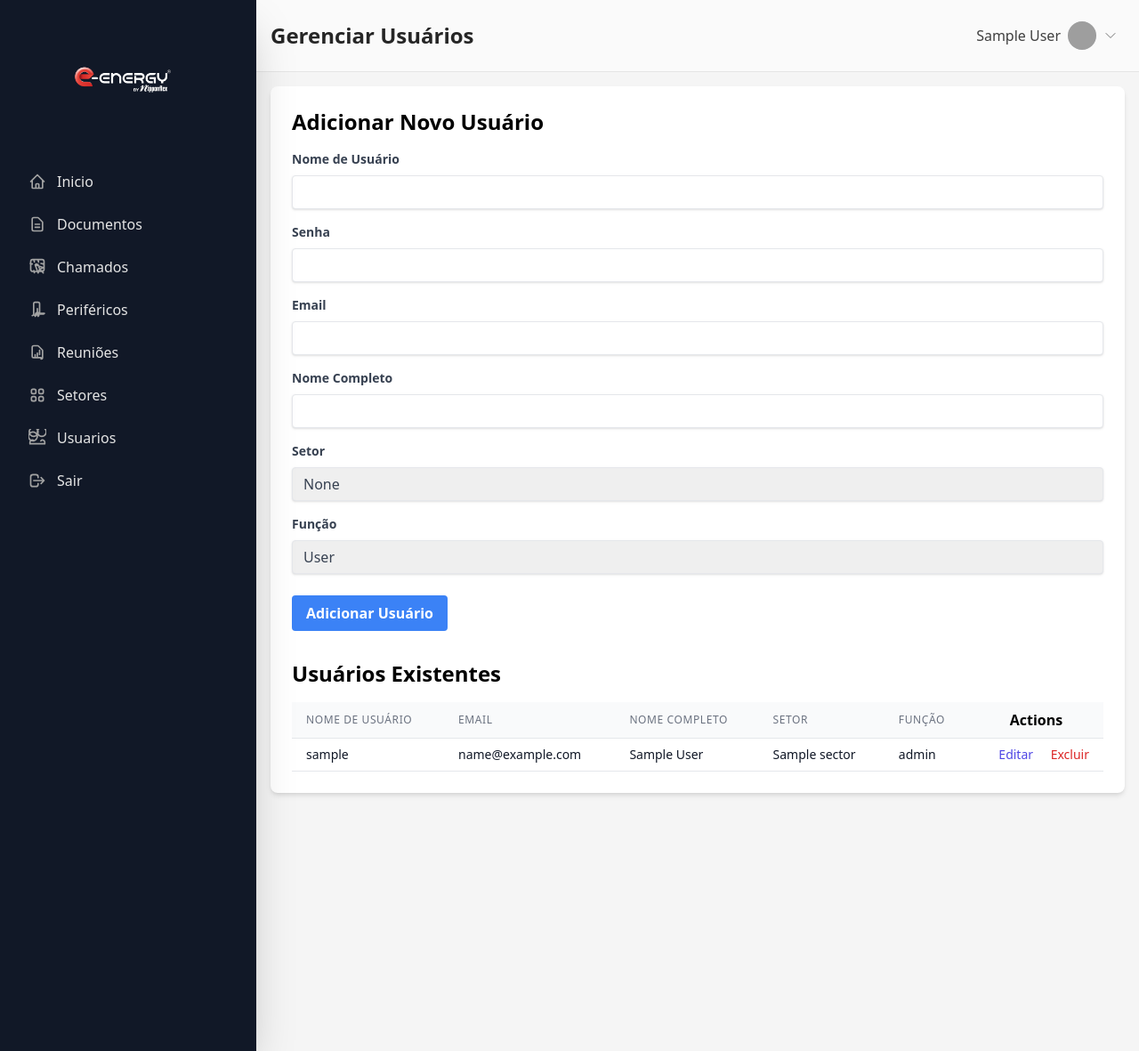
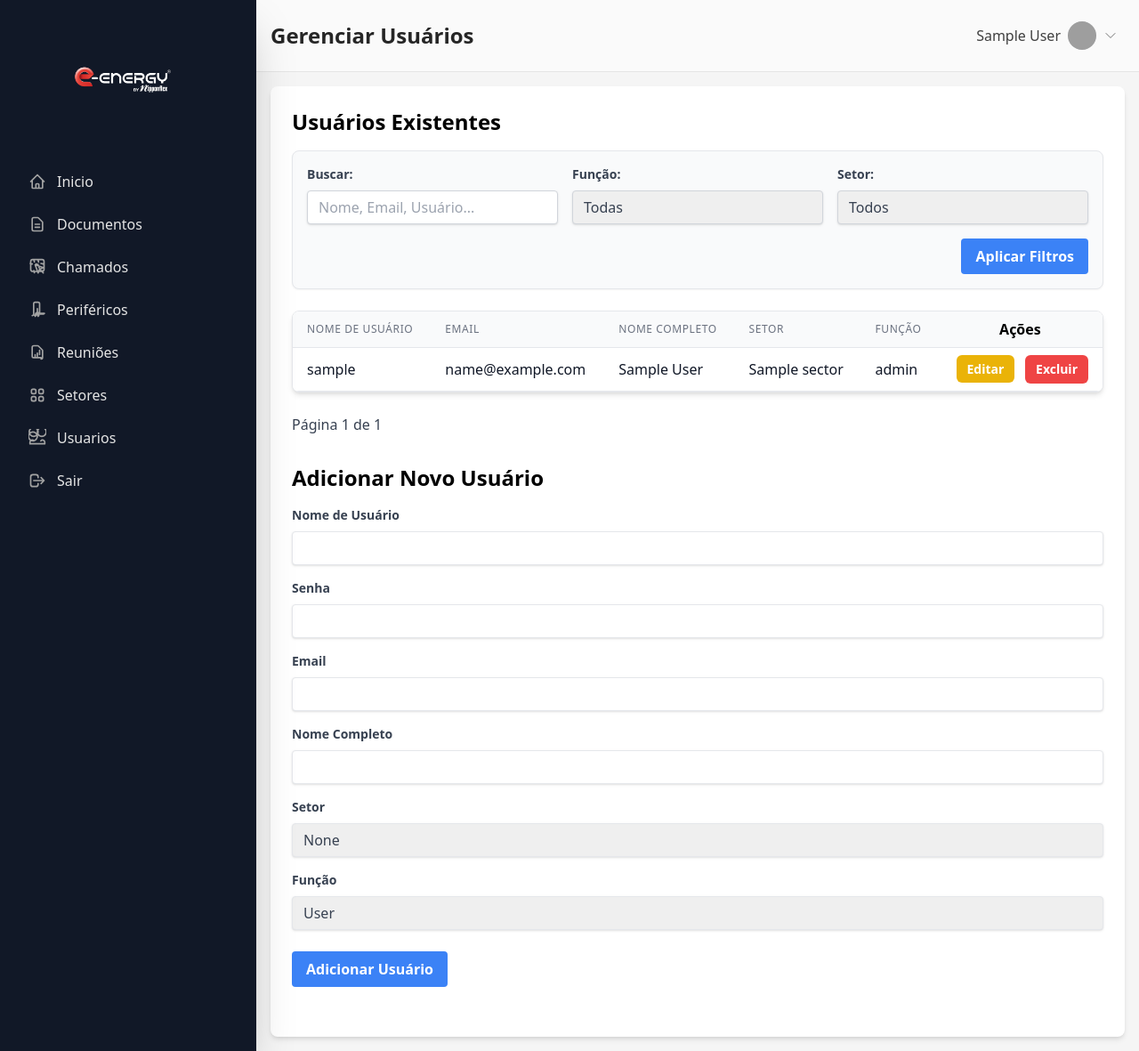
Before and after one commit to hatdexw/energy-system, a PHP site: page /users in a window 1280 px wide. Shown: the whole page at 89% size. Run offline with PHP 8.4, Linux system fonts and the light colour scheme; the visitor is signed in with stand-in values (Sample User, id 1); tables that the repository leaves empty or names only in its code hold one stand-in row (values such as "Sample post"); a stand-in replaces the project's code that opens the database connection; some libraries are stand-ins or nearby versions; grey boxes are pictures that could not be loaded.

Commit message:
melhorando design e ux da aba usuarios

```diff
--- a/app/controllers/UserController.php
+++ b/app/controllers/UserController.php
@@ -7,13 +7,37 @@ class UserController
 {
     public function index()
     {
+        $userModel = new User();
+        $sectorModel = new Sector();
 
+        // Parâmetros de busca e filtro
+        $search = $_GET['search'] ?? '';
+        $filter_role = $_GET['filter_role'] ?? '';
+        $filter_sector = $_GET['filter_sector'] ?? '';
 
-        $user = new User();
-        $users = $user->getAll();
+        // Parâmetros de paginação
+        $page = isset($_GET['page']) ? (int)$_GET['page'] : 1;
+        $limit = 10; // Número de usuários por página
+        $offset = ($page - 1) * $limit;
 
-        $sector = new Sector();
-        $sectors = $sector->getAll();
+        // Obtém os usuários filtrados e paginados
+        $users = $userModel->getFilteredAndPaginatedUsers(
+            $search,
+            $filter_role,
+            $filter_sector,
+            $limit,
+            $offset
+        );
+
+        // Obtém o total de usuários para a paginação
+        $totalUsers = $userModel->countFilteredUsers(
+            $search,
+            $filter_role,
+            $filter_sector
+        );
+        $totalPages = ceil($totalUsers / $limit);
+
+        $sectors = $sectorModel->getAll(); // Pega todos os setores para o dropdown de filtro
 
         require_once 'app/views/users/index.php';
     }
--- a/app/models/User.php
+++ b/app/models/User.php
@@ -66,9 +66,92 @@ class User
     {
         global $conn;
 
-        $result = $conn->query("SELECT id, username, email, full_name, sector_id, role FROM users");
+        $result = $conn->query("SELECT id, username, email, full_name, sector_id, role, profile_picture FROM users");
 
         return $result->fetch_all(MYSQLI_ASSOC);
+    }
+
+    public function getFilteredAndPaginatedUsers($search, $filter_role, $filter_sector, $limit, $offset)
+    {
+        global $conn;
+
+        $query = "SELECT u.id, u.username, u.email, u.full_name, u.sector_id, u.role, u.profile_picture, s.name as sector_name FROM users u LEFT JOIN sectors s ON u.sector_id = s.id";
+        $conditions = [];
+        $params = [];
+        $types = "";
+
+        if (!empty($search)) {
+            $conditions[] = "(u.username LIKE ? OR u.email LIKE ? OR u.full_name LIKE ?)";
+            $params[] = "%" . $search . "%";
+            $params[] = "%" . $search . "%";
+            $params[] = "%" . $search . "%";
+            $types .= "sss";
+        }
+        if (!empty($filter_role)) {
+            $conditions[] = "u.role = ?";
+            $params[] = $filter_role;
+            $types .= "s";
+        }
+        if (!empty($filter_sector)) {
+            $conditions[] = "u.sector_id = ?";
+            $params[] = $filter_sector;
+            $types .= "i";
+        }
+
+        if (!empty($conditions)) {
+            $query .= " WHERE " . implode(" AND ", $conditions);
+        }
+
+        $query .= " ORDER BY u.id DESC LIMIT ? OFFSET ?";
+        $params[] = $limit;
+        $params[] = $offset;
+        $types .= "ii";
+
+        $stmt = $conn->prepare($query);
+        $stmt->bind_param($types, ...$params);
+        $stmt->execute();
+
+        return $stmt->get_result()->fetch_all(MYSQLI_ASSOC);
+    }
+
+    public function countFilteredUsers($search, $filter_role, $filter_sector)
+    {
+        global $conn;
+
+        $query = "SELECT COUNT(*) FROM users u LEFT JOIN sectors s ON u.sector_id = s.id";
+        $conditions = [];
+        $params = [];
+        $types = "";
+
+        if (!empty($search)) {
+            $conditions[] = "(u.username LIKE ? OR u.email LIKE ? OR u.full_name LIKE ?)";
+            $params[] = "%" . $search . "%";
+            $params[] = "%" . $search . "%";
+            $params[] = "%" . $search . "%";
+            $types .= "sss";
+        }
+        if (!empty($filter_role)) {
+            $conditions[] = "u.role = ?";
+            $params[] = $filter_role;
+            $types .= "s";
+        }
+        if (!empty($filter_sector)) {
+            $conditions[] = "u.sector_id = ?";
+            $params[] = $filter_sector;
+            $types .= "i";
+        }
+
+        if (!empty($conditions)) {
+            $query .= " WHERE " . implode(" AND ", $conditions);
+        }
+
+        $stmt = $conn->prepare($query);
+        if (!empty($params)) {
+            $stmt->bind_param($types, ...$params);
+        }
+        $stmt->execute();
+
+        return $stmt->get_result()->fetch_row()[0];
     }
 
     public function delete($id)
--- a/app/views/users/index.php
+++ b/app/views/users/index.php
@@ -3,26 +3,122 @@
 $title = "Usuários";
 $page_title = "Gerenciar Usuários";
 ob_start();
+
+// Captura os parâmetros de busca e filtro para manter na URL
+$current_search = $_GET['search'] ?? '';
+$current_filter_role = $_GET['filter_role'] ?? '';
+$current_filter_sector = $_GET['filter_sector'] ?? '';
+
+// Constrói a string de query para manter os filtros na paginação
+$query_params = http_build_query([
+    'search' => $current_search,
+    'filter_role' => $current_filter_role,
+    'filter_sector' => $current_filter_sector,
+]);
+
 ?>
 
 <div class="bg-white shadow-md rounded-lg p-6">
-    <h2 class="text-2xl font-bold mb-4">Adicionar Novo Usuário</h2>
+    <h2 class="text-2xl font-bold mb-4">Usuários Existentes</h2>
+
+    <form action="/energy-system/users" method="GET" class="bg-gray-50 p-4 rounded-lg shadow-sm mb-6 border border-gray-200">
+        <div class="grid grid-cols-1 md:grid-cols-3 gap-4 items-end">
+            <div>
+                <label for="search" class="block text-gray-700 text-sm font-bold mb-2">Buscar:</label>
+                <input type="text" name="search" id="search" placeholder="Nome, Email, Usuário..." class="shadow appearance-none border border-gray-300 rounded w-full py-2 px-3 text-gray-700 leading-tight focus:outline-none focus:shadow-outline" value="<?php echo htmlspecialchars($current_search); ?>">
+            </div>
+            <div>
+                <label for="filter_role" class="block text-gray-700 text-sm font-bold mb-2">Função:</label>
+                <select name="filter_role" id="filter_role" class="shadow appearance-none border border-gray-300 rounded w-full py-2 px-3 text-gray-700 leading-tight focus:outline-none focus:shadow-outline">
+                    <option value="" <?php echo ($current_filter_role == '') ? 'selected' : ''; ?>>Todas</option>
+                    <option value="user" <?php echo ($current_filter_role == 'user') ? 'selected' : ''; ?>>User</option>
+                    <option value="admin" <?php echo ($current_filter_role == 'admin') ? 'selected' : ''; ?>>Admin</option>
+                </select>
+            </div>
+            <div>
+                <label for="filter_sector" class="block text-gray-700 text-sm font-bold mb-2">Setor:</label>
+                <select name="filter_sector" id="filter_sector" class="shadow appearance-none border border-gray-300 rounded w-full py-2 px-3 text-gray-700 leading-tight focus:outline-none focus:shadow-outline">
+                    <option value="" <?php echo ($current_filter_sector == '') ? 'selected' : ''; ?>>Todos</option>
+                    <?php foreach ($sectors as $s): ?>
+                        <option value="<?php echo $s['id']; ?>" <?php echo ($current_filter_sector == $s['id']) ? 'selected' : ''; ?>><?php echo htmlspecialchars($s['name']); ?></option>
+                    <?php endforeach; ?>
+                </select>
+            </div>
+            <div class="md:col-span-3 flex justify-end">
+                <button type="submit" class="bg-blue-500 hover:bg-blue-700 text-white font-bold py-2 px-4 rounded focus:outline-none focus:shadow-outline transition duration-150 ease-in-out">Aplicar Filtros</button>
+            </div>
+        </div>
+    </form>
+
+    <?php if (empty($users)): ?>
+        <p class="text-gray-600">Nenhum usuário encontrado com os critérios selecionados.</p>
+    <?php else: ?>
+        <div class="overflow-x-auto bg-white rounded-lg shadow-md border border-gray-200">
+            <table class="min-w-full bg-white">
+                <thead>
+                    <tr>
+                        <th class="py-2 px-4 border-b border-gray-200 bg-gray-50 text-left text-xs leading-4 font-medium text-gray-500 uppercase tracking-wider">Nome de Usuário</th>
+                        <th class="py-2 px-4 border-b border-gray-200 bg-gray-50 text-left text-xs leading-4 font-medium text-gray-500 uppercase tracking-wider">Email</th>
+                        <th class="py-2 px-4 border-b border-gray-200 bg-gray-50 text-left text-xs leading-4 font-medium text-gray-500 uppercase tracking-wider">Nome Completo</th>
+                        <th class="py-2 px-4 border-b border-gray-200 bg-gray-50 text-left text-xs leading-4 font-medium text-gray-500 uppercase tracking-wider">Setor</th>
+                        <th class="py-2 px-4 border-b border-gray-200 bg-gray-50 text-left text-xs leading-4 font-medium text-gray-500 uppercase tracking-wider">Função</th>
+                        <th class="py-2 px-4 border-b border-gray-200 bg-gray-50">Ações</th>
+                    </tr>
+                </thead>
+                <tbody>
+                    <?php foreach ($users as $u): ?>
+                        <tr class="border-b border-gray-200 hover:bg-gray-50 transition duration-150 ease-in-out">
+                            <td class="py-2 px-4 whitespace-no-wrap text-gray-900"><?php echo htmlspecialchars($u['username']); ?></td>
+                            <td class="py-2 px-4 whitespace-no-wrap text-gray-900"><?php echo htmlspecialchars($u['email']); ?></td>
+                            <td class="py-2 px-4 whitespace-no-wrap text-gray-900"><?php echo htmlspecialchars($u['full_name']); ?></td>
+                            <td class="py-2 px-4 whitespace-no-wrap text-gray-900"><?php echo htmlspecialchars($u['sector_name'] ?? 'None'); ?></td>
+                            <td class="py-2 px-4 whitespace-no-wrap text-gray-900"><?php echo htmlspecialchars($u['role']); ?></td>
+                            <td class="py-2 px-4 whitespace-no-wrap text-right text-sm leading-5 font-medium space-x-2">
+                                <a href="/energy-system/users/edit?id=<?php echo $u['id']; ?>" class="bg-yellow-500 hover:bg-yellow-700 text-white font-bold py-1.5 px-3 rounded-md text-sm focus:outline-none focus:shadow-outline transition duration-150 ease-in-out">Editar</a>
+                                <form action="/energy-system/users/delete" method="POST" class="inline-block" onsubmit="return confirm('Tem certeza que deseja excluir este usuário?');">
+                                    <input type="hidden" name="id" value="<?php echo $u['id']; ?>">
+                                    <button type="submit" class="bg-red-500 hover:bg-red-600 text-white font-bold py-1.5 px-3 rounded-md text-sm focus:outline-none focus:shadow-outline transition duration-150 ease-in-out">Excluir</button>
+                                </form>
+                            </td>
+                        </tr>
+                    <?php endforeach; ?>
+                </tbody>
+            </table>
+        </div>
+
+        <!-- Pagination -->
+        <div class="mt-6 flex justify-between items-center">
+            <div>
+                <span class="text-gray-700">Página <?php echo $page; ?> de <?php echo $totalPages; ?></span>
+            </div>
+            <div class="flex space-x-2">
+                <?php if ($page > 1): ?>
+                    <a href="/energy-system/users?page=<?php echo $page - 1; ?>&<?php echo $query_params; ?>" class="bg-gray-200 hover:bg-gray-300 text-gray-800 font-bold py-2 px-4 rounded focus:outline-none focus:shadow-outline transition duration-150 ease-in-out">Anterior</a>
+                <?php endif; ?>
+                <?php if ($page < $totalPages): ?>
+                    <a href="/energy-system/users?page=<?php echo $page + 1; ?>&<?php echo $query_params; ?>" class="bg-gray-200 hover:bg-gray-300 text-gray-800 font-bold py-2 px-4 rounded focus:outline-none focus:shadow-outline transition duration-150 ease-in-out">Próxima</a>
+                <?php endif; ?>
+            </div>
+        </div>
+    <?php endif; ?>
+
+    <h2 class="text-2xl font-bold mb-4 mt-8">Adicionar Novo Usuário</h2>
     <form action="/energy-system/users/create" method="POST" class="mb-8">
         <div class="mb-4">
             <label class="block text-gray-700 text-sm font-bold mb-2" for="username">Nome de Usuário</label>
-<input type="text" name="username" id="username" class="shadow appearance-none border rounded w-full py-2 px-3 text-gray-700 leading-tight focus:outline-none focus:shadow-outline focus:ring-2 focus:ring-blue-400 focus:border-transparent">
+            <input type="text" name="username" id="username" class="shadow appearance-none border rounded w-full py-2 px-3 text-gray-700 leading-tight focus:outline-none focus:shadow-outline focus:ring-2 focus:ring-blue-400 focus:border-transparent" required>
         </div>
         <div class="mb-4">
             <label class="block text-gray-700 text-sm font-bold mb-2" for="password">Senha</label>
-            <input type="password" name="password" id="password" class="shadow appearance-none border rounded w-full py-2 px-3 text-gray-700 leading-tight focus:outline-none focus:shadow-outline focus:ring-2 focus:ring-blue-400 focus:border-transparent">
+            <input type="password" name="password" id="password" class="shadow appearance-none border rounded w-full py-2 px-3 text-gray-700 leading-tight focus:outline-none focus:shadow-outline focus:ring-2 focus:ring-blue-400 focus:border-transparent" required>
         </div>
         <div class="mb-4">
             <label class="block text-gray-700 text-sm font-bold mb-2" for="email">Email</label>
-            <input type="email" name="email" id="email" class="shadow appearance-none border rounded w-full py-2 px-3 text-gray-700 leading-tight focus:outline-none focus:shadow-outline focus:ring-2 focus:ring-blue-400 focus:border-transparent">
+            <input type="email" name="email" id="email" class="shadow appearance-none border rounded w-full py-2 px-3 text-gray-700 leading-tight focus:outline-none focus:shadow-outline focus:ring-2 focus:ring-blue-400 focus:border-transparent" required>
         </div>
         <div class="mb-4">
             <label class="block text-gray-700 text-sm font-bold mb-2" for="full_name">Nome Completo</label>
-            <input type="text" name="full_name" id="full_name" class="shadow appearance-none border rounded w-full py-2 px-3 text-gray-700 leading-tight focus:outline-none focus:shadow-outline focus:ring-2 focus:ring-blue-400 focus:border-transparent">
+            <input type="text" name="full_name" id="full_name" class="shadow appearance-none border rounded w-full py-2 px-3 text-gray-700 leading-tight focus:outline-none focus:shadow-outline focus:ring-2 focus:ring-blue-400 focus:border-transparent" required>
         </div>
         <div class="mb-4">
             <label class="block text-gray-700 text-sm font-bold mb-2" for="sector_id">Setor</label>
@@ -42,57 +138,6 @@ ob_start();
         </div>
         <button type="submit" class="bg-blue-500 hover:bg-blue-700 text-white font-bold py-2 px-4 rounded focus:outline-none focus:shadow-outline transition duration-150 ease-in-out">Adicionar Usuário</button>
     </form>
-
-    <h2 class="text-2xl font-bold mb-4">Usuários Existentes</h2>
-    <?php if (empty($users)): ?>
-        <p class="text-gray-600">Nenhum usuário definido ainda.</p>
-    <?php else: ?>
-        <div class="overflow-x-auto">
-            <table class="min-w-full bg-white">
-                <thead>
-                    <tr>
-                        <th class="py-2 px-4 border-b border-gray-200 bg-gray-50 text-left text-xs leading-4 font-medium text-gray-500 uppercase tracking-wider">Nome de Usuário</th>
-                        <th class="py-2 px-4 border-b border-gray-200 bg-gray-50 text-left text-xs leading-4 font-medium text-gray-500 uppercase tracking-wider">Email</th>
-                        <th class="py-2 px-4 border-b border-gray-200 bg-gray-50 text-left text-xs leading-4 font-medium text-gray-500 uppercase tracking-wider">Nome Completo</th>
-                        <th class="py-2 px-4 border-b border-gray-200 bg-gray-50 text-left text-xs leading-4 font-medium text-gray-500 uppercase tracking-wider">Setor</th>
-                        <th class="py-2 px-4 border-b border-gray-200 bg-gray-50 text-left text-xs leading-4 font-medium text-gray-500 uppercase tracking-wider">Função</th>
-                        <th class="py-2 px-4 border-b border-gray-200 bg-gray-50">Actions</th>
-                    </tr>
-                </thead>
-                <tbody>
-                    <?php foreach ($users as $u): ?>
-                        <tr>
-                            <td class="py-2 px-4 whitespace-no-wrap border-b border-gray-200 text-sm leading-5 font-medium text-gray-900"><?php echo $u['username']; ?></td>
-                            <td class="py-2 px-4 whitespace-no-wrap border-b border-gray-200 text-sm leading-5 text-gray-900"><?php echo $u['email']; ?></td>
-                            <td class="py-2 px-4 whitespace-no-wrap border-b border-gray-200 text-sm leading-5 text-gray-900"><?php echo $u['full_name']; ?></td>
-                            <td class="py-2 px-4 whitespace-no-wrap border-b border-gray-200 text-sm leading-5 text-gray-900">
-                                <?php
-                                    $sector_name = 'None';
-                                    if ($u['sector_id']) {
-                                        foreach ($sectors as $s) {
-                                            if ($s['id'] == $u['sector_id']) {
-                                                $sector_name = $s['name'];
-                                                break;
-                                            }
-                                        }
-                                    }
-                                    echo $sector_name;
-                                ?>
-                            </td>
-                            <td class="py-2 px-4 whitespace-no-wrap border-b border-gray-200 text-sm leading-5 text-gray-900"><?php echo $u['role']; ?></td>
-                            <td class="py-2 px-4 whitespace-no-wrap text-right border-b border-gray-200 text-sm leading-5 font-medium">
-                                <a href="/energy-system/users/edit?id=<?php echo $u['id']; ?>" class="text-indigo-600 hover:text-indigo-900 mr-4">Editar</a>
-                                <form action="/energy-system/users/delete" method="POST" class="inline-block" onsubmit="return confirm('Tem certeza que deseja excluir este usuário?');">
-                                    <input type="hidden" name="id" value="<?php echo $u['id']; ?>">
-                                    <button type="submit" class="text-red-600 hover:text-red-900">Excluir</button>
-                                </form>
-                            </td>
-                        </tr>
-                    <?php endforeach; ?>
-                </tbody>
-            </table>
-        </div>
-    <?php endif; ?>
 </div>
 
 <?php
```
